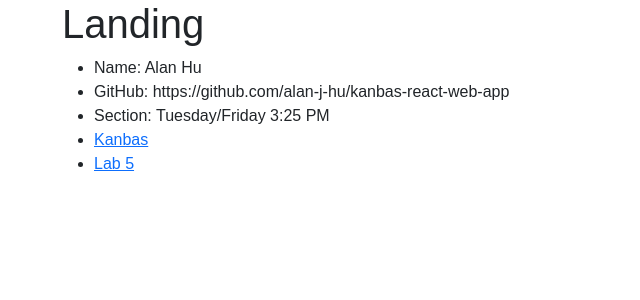
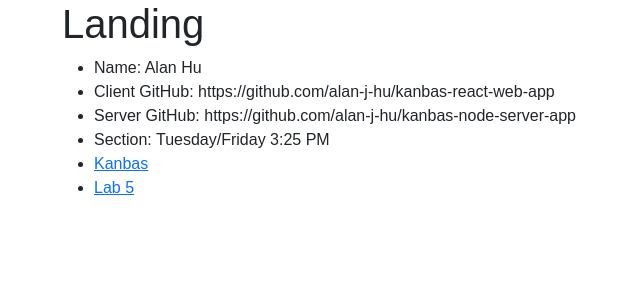
Before and after one commit to alan-j-hu/kanbas-react-web-app-final, a React (Create React App) app: page /Profile in a window 1280 px wide. Shown: the top 300 px of the page, without its empty margins (20-660 px from the left). Built offline with nearby package versions, Linux system fonts and the light colour scheme; no server answers.

Commit message:
Add link to server GH

```diff
--- a/src/Landing/index.tsx
+++ b/src/Landing/index.tsx
@@ -6,7 +6,8 @@ export default function Landing() {
       <h1>Landing</h1>
       <ul>
         <li>Name: Alan Hu</li>
-        <li>GitHub: https://github.com/alan-j-hu/kanbas-react-web-app</li>
+        <li>Client GitHub: https://github.com/alan-j-hu/kanbas-react-web-app</li>
+        <li>Server GitHub: https://github.com/alan-j-hu/kanbas-node-server-app</li>
         <li>Section: Tuesday/Friday 3:25 PM</li>
         <li><Link to="/Kanbas">Kanbas</Link></li>
         <li><Link to="/Labs/Lab5/">Lab 5</Link></li>
```
